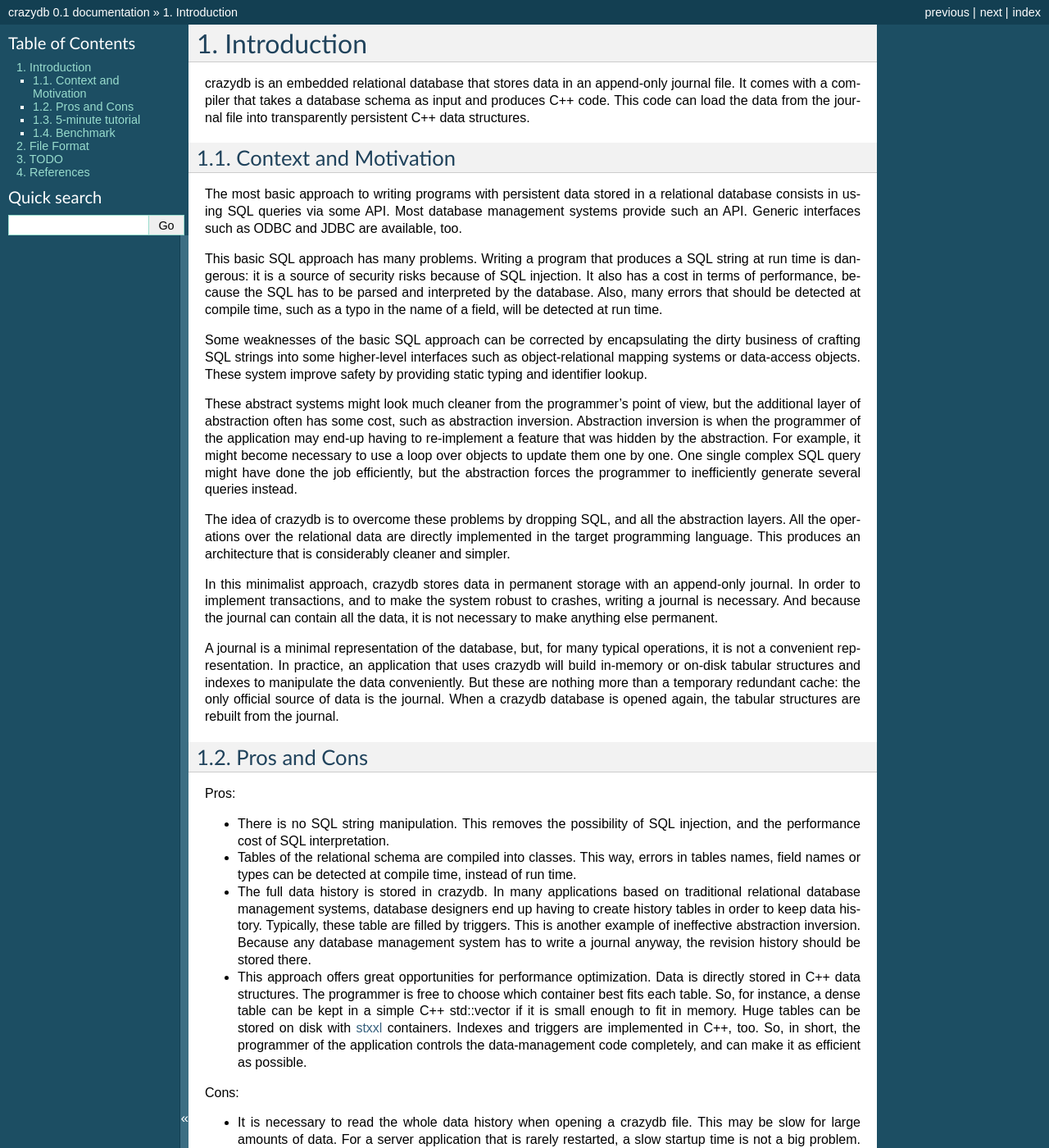
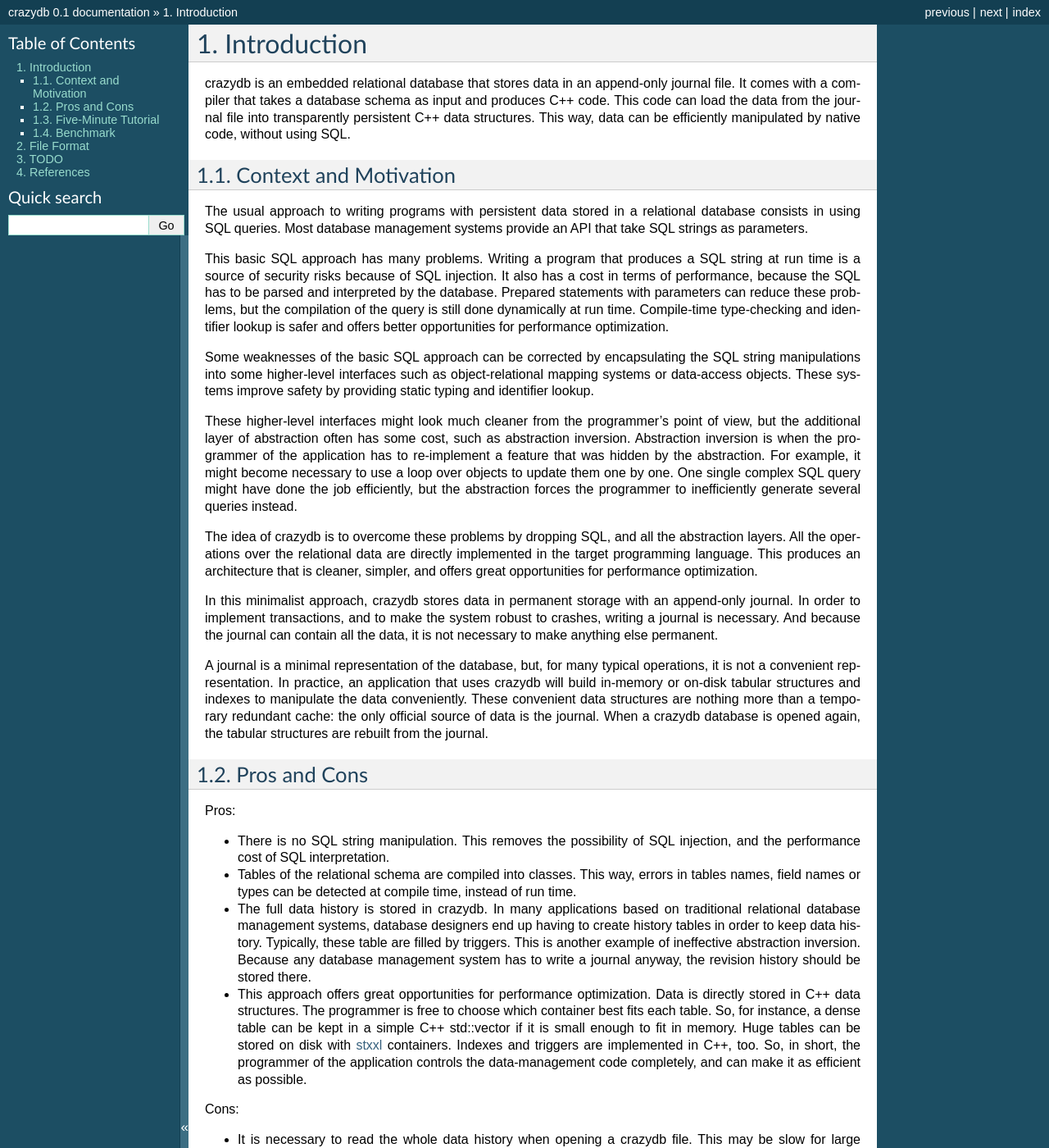
Before and after one commit to Remi-Coulom/joedb, a Sphinx documentation site: the page built from doc/sphinx/source/intro.rst, in a window 1280 px wide and 1400 px high. Shown: the whole window at 82% size. Built offline with Sphinx 7.4.7, drawn with Linux system fonts in a browser that asks for light colours; formulas are drawn with MathJax 3; some of the changed text lies outside the part shown.

Commit message:
minor changes

```diff
--- a/doc/sphinx/source/intro.rst
+++ b/doc/sphinx/source/intro.rst
@@ -1,24 +1,24 @@
 Introduction
 ============
 
-crazydb is an embedded relational database that stores data in an append-only journal file. It comes with a compiler that takes a database schema as input and produces C++ code. This code can load the data from the journal file into transparently persistent C++ data structures.
+crazydb is an embedded relational database that stores data in an append-only journal file. It comes with a compiler that takes a database schema as input and produces C++ code. This code can load the data from the journal file into transparently persistent C++ data structures. This way, data can be efficiently manipulated by native code, without using SQL.
 
 Context and Motivation
 ----------------------
 
-The most basic approach to writing programs with persistent data stored in a relational database consists in using SQL queries via some API. Most database management systems provide such an API. Generic interfaces such as ODBC and JDBC are available, too.
+The usual approach to writing programs with persistent data stored in a relational database consists in using SQL queries. Most database management systems provide an API that take SQL strings as parameters.
 
-This basic SQL approach has many problems. Writing a program that produces a SQL string at run time is dangerous: it is a source of security risks because of SQL injection. It also has a cost in terms of performance, because the SQL has to be parsed and interpreted by the database. Also, many errors that should be detected at compile time, such as a typo in the name of a field, will be detected at run time.
+This basic SQL approach has many problems. Writing a program that produces a SQL string at run time is a source of security risks because of SQL injection. It also has a cost in terms of performance, because the SQL has to be parsed and interpreted by the database. Prepared statements with parameters can reduce these problems, but the compilation of the query is still done dynamically at run time. Compile-time type-checking and identifier lookup is safer and offers better opportunities for performance optimization.
 
-Some weaknesses of the basic SQL approach can be corrected by encapsulating the dirty business of crafting SQL strings into some higher-level interfaces such as object-relational mapping systems or data-access objects. These system improve safety by providing static typing and identifier lookup.
+Some weaknesses of the basic SQL approach can be corrected by encapsulating the SQL string manipulations into some higher-level interfaces such as object-relational mapping systems or data-access objects. These systems improve safety by providing static typing and identifier lookup.
 
-These abstract systems might look much cleaner from the programmer's point of view, but the additional layer of abstraction often has some cost, such as abstraction inversion. Abstraction inversion is when the programmer of the application may end-up having to re-implement a feature that was hidden by the abstraction. For example, it might become necessary to use a loop over objects to update them one by one. One single complex SQL query might have done the job efficiently, but the abstraction forces the programmer to inefficiently generate several queries instead.
+These higher-level interfaces might look much cleaner from the programmer's point of view, but the additional layer of abstraction often has some cost, such as abstraction inversion. Abstraction inversion is when the programmer of the application has to re-implement a feature that was hidden by the abstraction. For example, it might become necessary to use a loop over objects to update them one by one. One single complex SQL query might have done the job efficiently, but the abstraction forces the programmer to inefficiently generate several queries instead.
 
-The idea of crazydb is to overcome these problems by dropping SQL, and all the abstraction layers. All the operations over the relational data are directly implemented in the target programming language. This produces an architecture that is considerably cleaner and simpler.
+The idea of crazydb is to overcome these problems by dropping SQL, and all the abstraction layers. All the operations over the relational data are directly implemented in the target programming language. This produces an architecture that is cleaner, simpler, and offers great opportunities for performance optimization.
 
 In this minimalist approach, crazydb stores data in permanent storage with an append-only journal. In order to implement transactions, and to make the system robust to crashes, writing a journal is necessary. And because the journal can contain all the data, it is not necessary to make anything else permanent.
 
-A journal is a minimal representation of the database, but, for many typical operations, it is not a convenient representation. In practice, an application that uses crazydb will build in-memory or on-disk tabular structures and indexes to manipulate the data conveniently. But these are nothing more than a temporary redundant cache: the only official source of data is the journal. When a crazydb database is opened again, the tabular structures are rebuilt from the journal.
+A journal is a minimal representation of the database, but, for many typical operations, it is not a convenient representation. In practice, an application that uses crazydb will build in-memory or on-disk tabular structures and indexes to manipulate the data conveniently. These convenient data structures are nothing more than a temporary redundant cache: the only official source of data is the journal. When a crazydb database is opened again, the tabular structures are rebuilt from the journal.
 
 Pros and Cons
 -------------
@@ -37,8 +37,8 @@
 - crazydb is an embedded database: it does not have the flexibility of the traditional client/server architecture where multiple separately-programmed clients can connect to the same database server. crazydb can be used inside a server, but the programmer has to implement the server logic.
 - The database schema is statically determined at compile-time, and cannot change during the execution of a compiled application. The schema of a crazydb file can be modified by a separate tool, and schema-modifications operations are logged in the crazydb file. But such schema modifications cannot occur during the execution of a compiled application.
 
-5-minute tutorial
------------------
+Five-Minute Tutorial
+--------------------
 
 The application can manipulate the data this way
 
```
